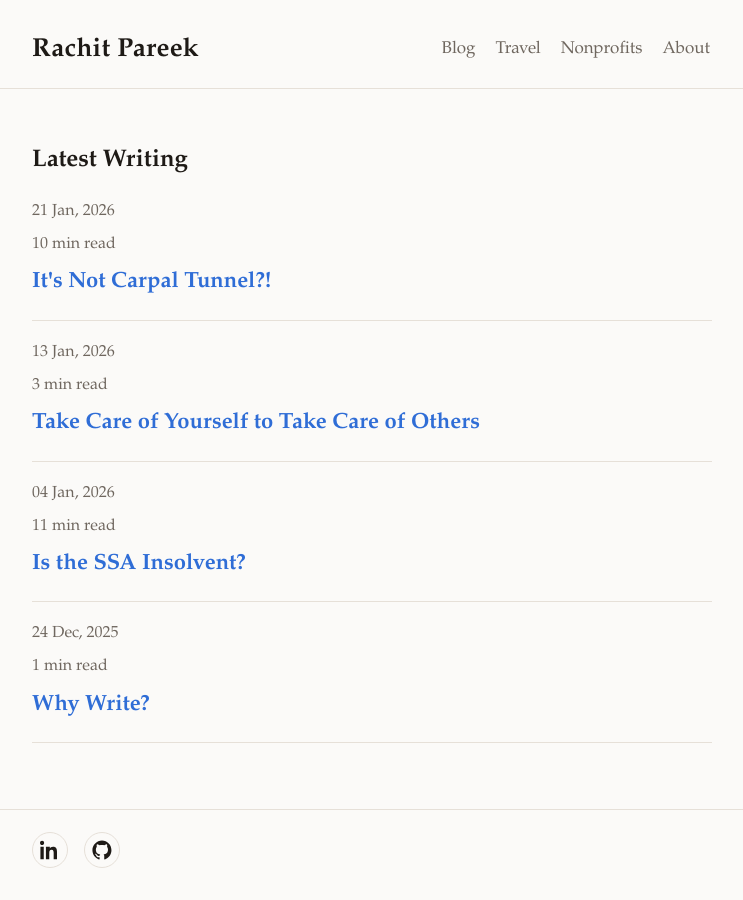
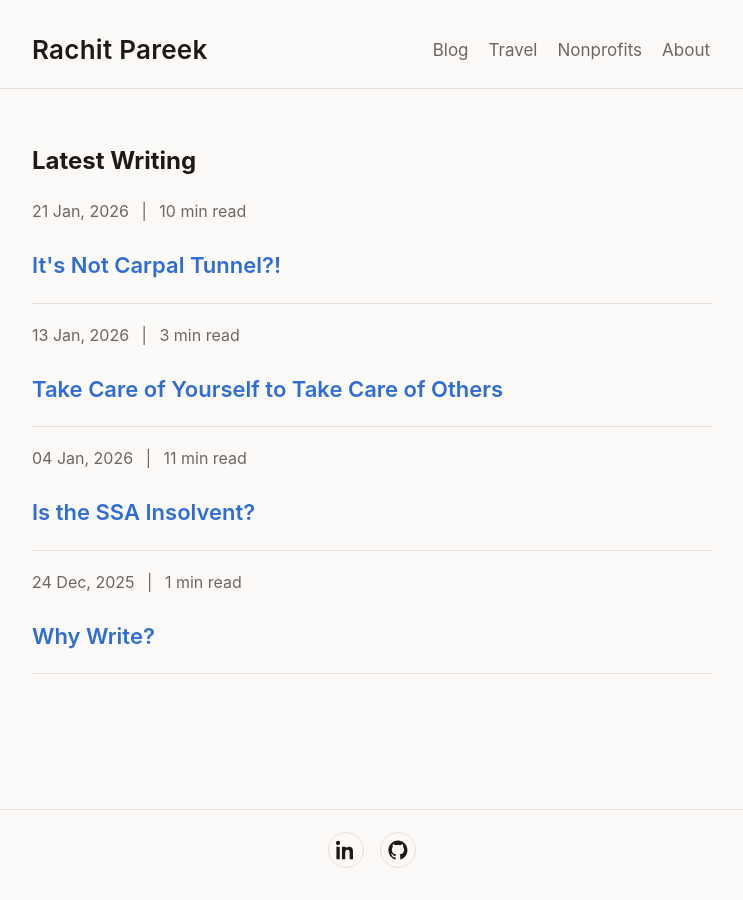
Before and after one commit to rachitpareek/rachitpareek.github.io, a Jekyll site: the page built from index.html, in a window 1280 px wide. Shown: the whole page, without its empty margins (268-1011 px from the left). Built offline with Jekyll 4.4.1, drawn with Linux system fonts in a browser that asks for light colours.

Commit message:
Update typography and blog meta layout

```diff
--- a/assets/css/main.css
+++ b/assets/css/main.css
@@ -14,7 +14,7 @@
 }
 
 body {
-  font-family: "Garamond", "EB Garamond", "Times New Roman", serif;
+  font-family: "Inter", "Helvetica Neue", "Segoe UI", "Roboto", "Arial", sans-serif;
   font-size: 19px;
   line-height: 1.7;
   color: var(--text);
@@ -223,6 +223,7 @@ footer {
 .footer-links {
   display: flex;
   gap: 16px;
+  justify-content: center;
 }
 
 .footer-links a {
@@ -285,7 +286,7 @@ article blockquote {
   position: fixed;
   top: 0;
   left: 0;
-  height: 2px;
+  height: 4px;
   width: 0;
   background: linear-gradient(90deg, #b8b0a6, #d9d2c9);
   z-index: 9999;
--- a/index.html
+++ b/index.html
@@ -10,8 +10,11 @@ title: Home
     <li>
       {% assign words = post.content | number_of_words %}
       {% assign minutes = words | plus: 264 | divided_by: 265 %}
-      <div class="post-meta">{{ post.date | date: "%d %b, %Y" }}</div>
-      <div class="post-meta">{{ minutes }} min read</div>
+      <p class="post-meta">
+        <span>{{ post.date | date: "%d %b, %Y" }}</span>
+        <span class="post-meta-separator">|</span>
+        <span>{{ minutes }} min read</span>
+      </p>
       <a href="{{ post.url | relative_url }}">{{ post.title }}</a>
     </li>
   {% endfor %}
```
Also changed, not shown: blog/index.html (+5 -2 lines).
